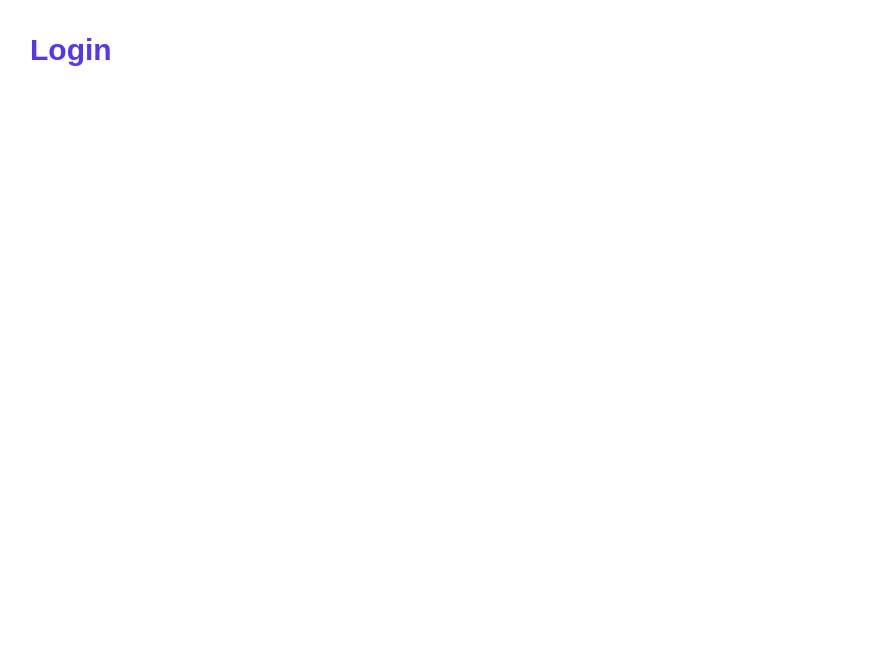
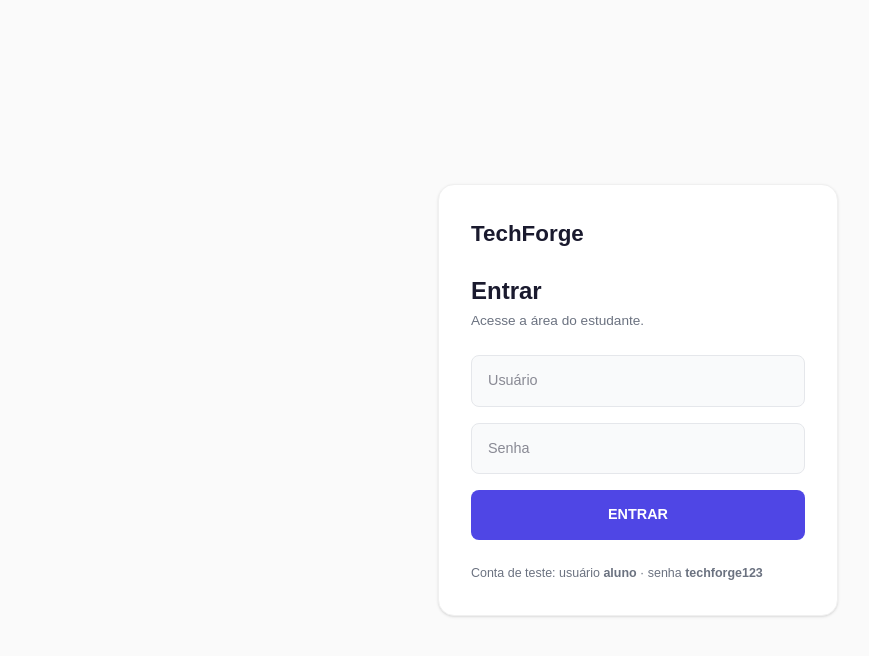
Before and after one commit to TheMathh/sprint-4-web-front-1espq, a React (Vite) app: page /login in a window 1280 px wide. Shown: the top 656 px of the page, without its empty margins (2-871 px from the left). Built offline with nearby package versions, Linux system fonts and the light colour scheme.

Commit message:
feat: adiciona página de Login

```diff
--- a/src/pages/Login.jsx
+++ b/src/pages/Login.jsx
@@ -1,3 +1,78 @@
+import { useState } from 'react'
+import { Link, Navigate } from 'react-router-dom'
+import { useAuth } from '../hooks/useAuth'
+
+const campoClasses =
+  'w-full rounded-lg border-[1.5px] border-[#e5e7eb] bg-[#f9fafb] px-4 py-3.5 text-[0.9rem] text-[#1a1a2e] outline-none transition-colors focus:border-[#7c3aed] focus:bg-white'
+
 export default function Login() {
-  return <h1 className="text-3xl font-bold text-indigo-600 p-8">Login</h1>
+  const { usuario, login } = useAuth()
+  const [nome, setNome] = useState('')
+  const [senha, setSenha] = useState('')
+  const [erro, setErro] = useState('')
+
+  if (usuario) {
+    return <Navigate to="/app" replace />
+  }
+
+  const handleSubmit = (e) => {
+    e.preventDefault()
+    if (!login(nome, senha)) {
+      setErro('Usuário ou senha incorretos.')
+    }
+  }
+
+  return (
+    <main className="flex min-h-screen items-center justify-center bg-[#fafafa] px-5">
+      <div className="w-full max-w-[400px] rounded-2xl border-[1.5px] border-[#f0f0f0] bg-white p-8 shadow-sm">
+        <Link to="/" className="text-[1.4rem] font-extrabold text-[#1a1a2e]">
+          TechForge
+        </Link>
+
+        <h1 className="mt-6 mb-1 text-2xl font-extrabold text-[#1a1a2e]">Entrar</h1>
+        <p className="mb-6 text-[0.85rem] text-[#6b7280]">Acesse a área do estudante.</p>
+
+        <form onSubmit={handleSubmit} className="flex flex-col gap-4">
+          <label htmlFor="usuario" className="sr-only">Usuário</label>
+          <input
+            id="usuario"
+            type="text"
+            value={nome}
+            onChange={(e) => setNome(e.target.value)}
+            placeholder="Usuário"
+            className={campoClasses}
+            required
+          />
+
+          <label htmlFor="senha" className="sr-only">Senha</label>
+          <input
+            id="senha"
+            type="password"
+            value={senha}
+            onChange={(e) => setSenha(e.target.value)}
+            placeholder="Senha"
+            className={campoClasses}
+            required
+          />
+
+          {erro && (
+            <p role="alert" className="text-[0.85rem] text-red-600">
+              {erro}
+            </p>
+          )}
+
+          <button
+            type="submit"
+            className="cursor-pointer rounded-lg bg-[#4f46e5] py-3.5 text-[0.9rem] font-bold text-white transition hover:-translate-y-0.5 hover:shadow-[0_10px_30px_rgba(79,70,229,0.3)]"
+          >
+            ENTRAR
+          </button>
+        </form>
+
+        <p className="mt-6 text-[0.78rem] text-[#6b7280]">
+          Conta de teste: usuário <strong>aluno</strong> · senha <strong>techforge123</strong>
+        </p>
+      </div>
+    </main>
+  )
 }
```
